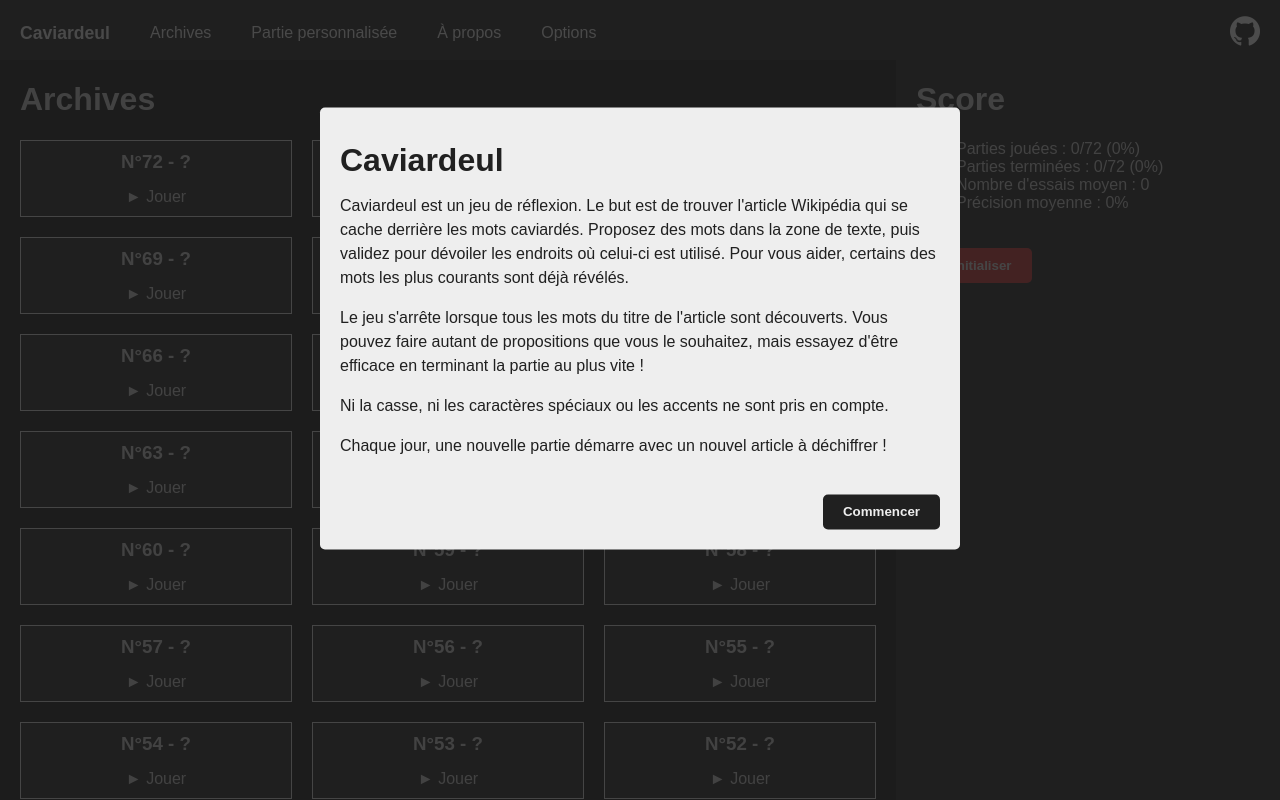
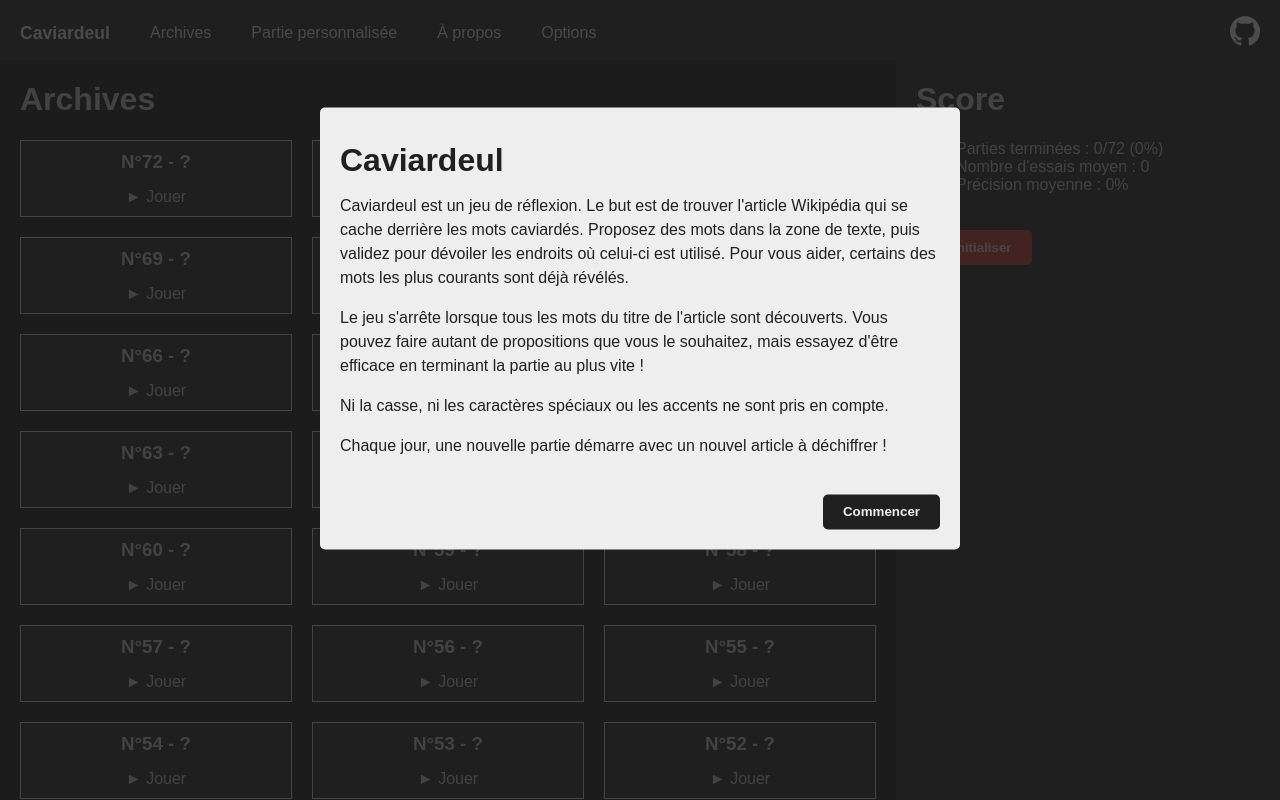
Before and after one commit to julienc91/caviardeul, a Next.js app: page /archives in a window 1280 px wide. Built offline with nearby package versions, Linux system fonts and the light colour scheme; no server answers.

Commit message:
fix: remove number of played games from the stats section

```diff
--- a/pages/archives/index.tsx
+++ b/pages/archives/index.tsx
@@ -13,7 +13,6 @@
   const diff = now.getTime() - firstGameDate.getTime();
 
   const nbGames = Math.floor(diff / (1000 * 3600 * 24)) + 1;
-  const nbPlayedGames = history.length;
 
   const finishedGames = useMemo(
     () => history.filter(({ isOver }) => isOver),
@@ -120,10 +119,6 @@
 
         <ul>
           <li>
-            Parties jouées&nbsp;: {nbPlayedGames}/{nbGames} (
-            {Math.floor((nbPlayedGames * 100) / Math.max(nbGames, 1))}%)
-          </li>
-          <li>
             Parties terminées&nbsp;: {nbFinishedGames}/{nbGames} (
             {Math.floor((nbFinishedGames * 100) / Math.max(nbGames, 1))}%)
           </li>
```
